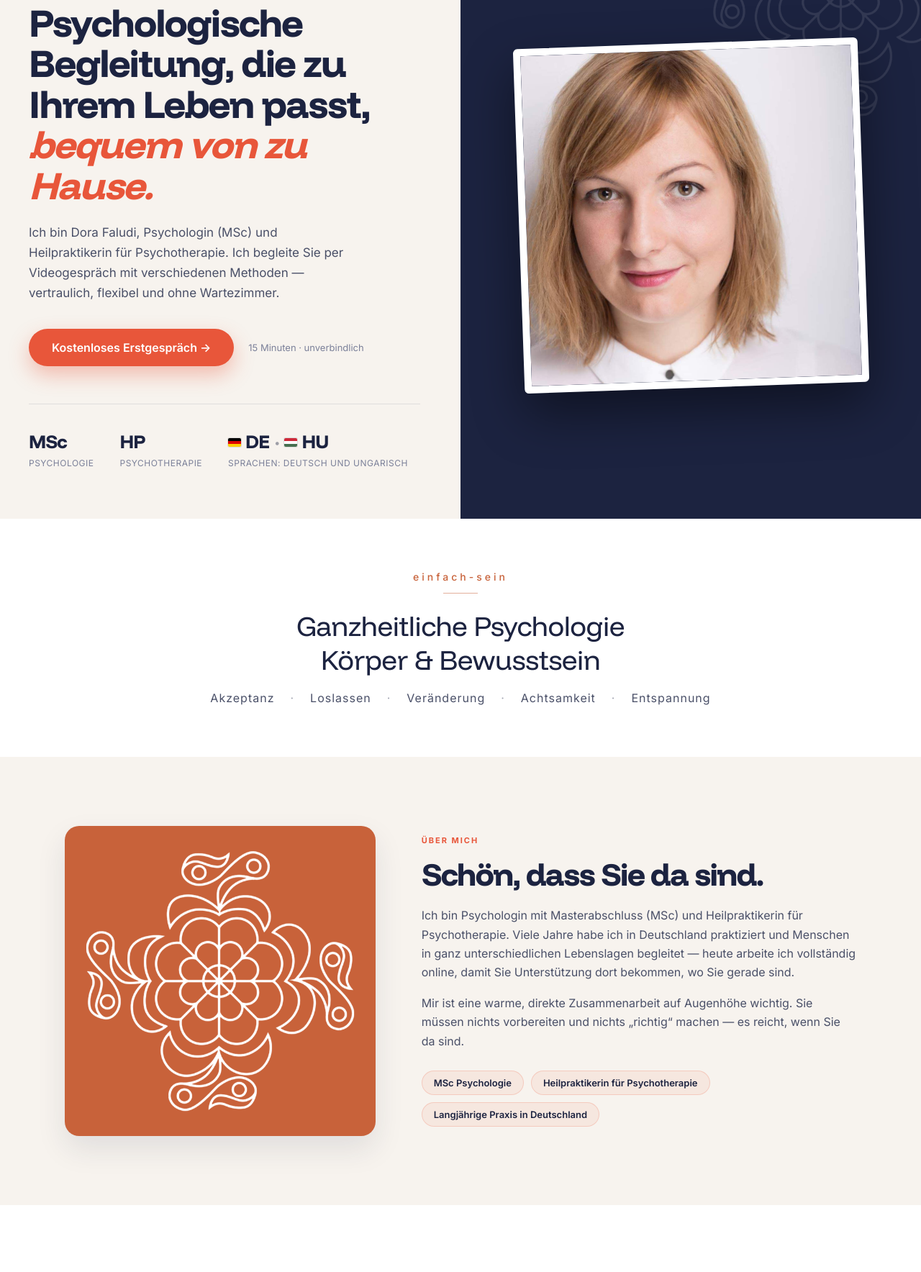
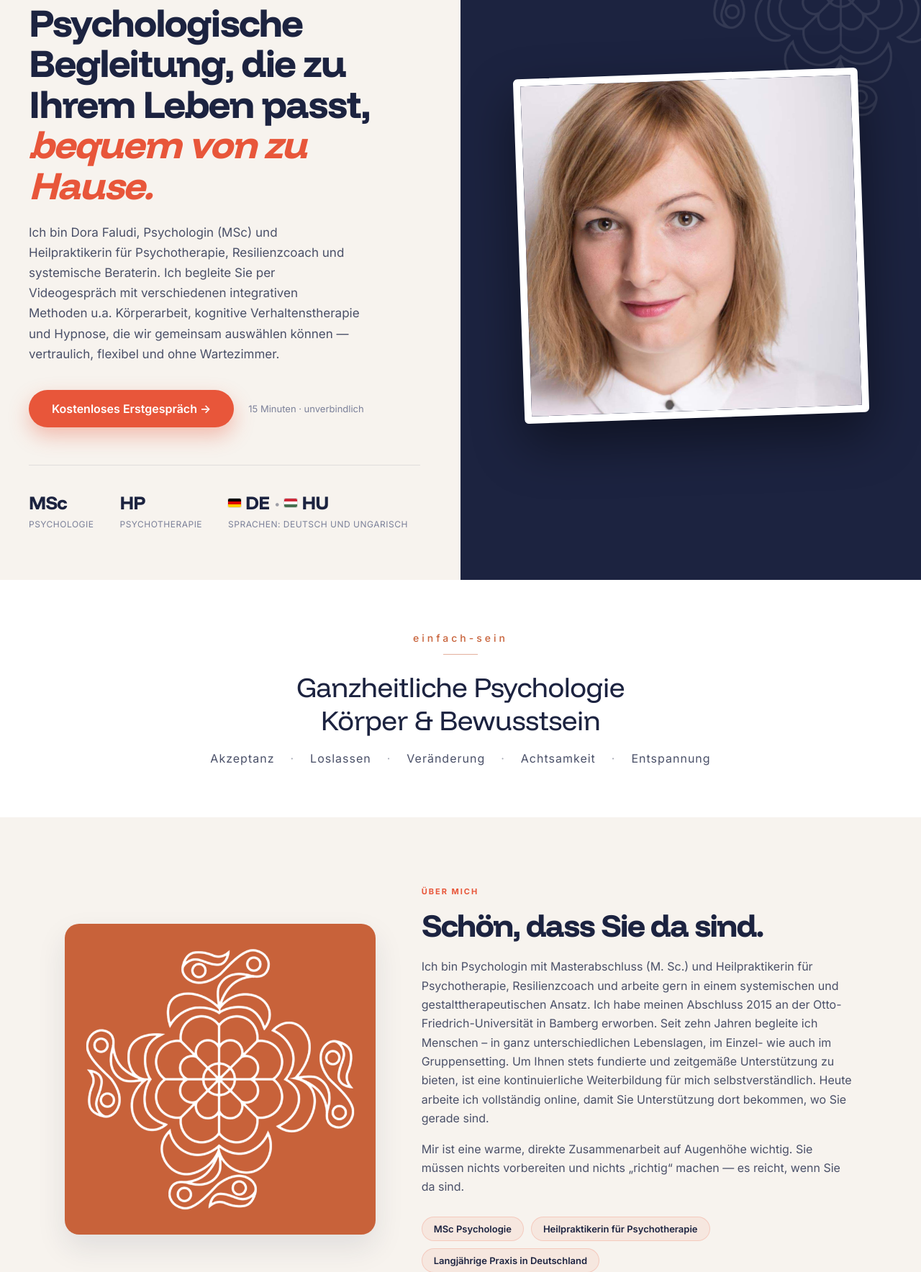
Before and after one commit to dorafaludi/praxis-dorafaludi, a plain HTML site: page index.html in a window 1280 px wide. Shown: the part 190-1958 px from the top of the page at 72% size. Drawn offline with Linux system fonts and the light colour scheme.

Commit message:
Revise hero and about sections for clarity and detail
Updated the hero section text to include additional qualifications and methods. Enhanced the about section with more detailed information about professional background and approach.

```diff
--- a/index.html
+++ b/index.html
@@ -78,7 +78,7 @@
   <div class="hero__copy">
     <span class="pill"><span class="pill__dot"></span> 100% online</span>
     <h1 class="hero__title">Psychologische Begleitung, die zu Ihrem Leben passt, <em>bequem von zu Hause.</em></h1>
-    <p class="hero__text">Ich bin Dora Faludi, Psychologin (MSc) und Heilpraktikerin für Psychotherapie. Ich begleite Sie per Videogespräch mit verschiedenen Methoden — vertraulich, flexibel und ohne Wartezimmer.</p>
+    <p class="hero__text">Ich bin Dora Faludi, Psychologin (MSc) und Heilpraktikerin für Psychotherapie, Resilienzcoach und systemische Beraterin. Ich begleite Sie per Videogespräch mit verschiedenen integrativen Methoden u.a. Körperarbeit, kognitive Verhaltenstherapie und Hypnose, die wir gemeinsam auswählen können — vertraulich, flexibel und ohne Wartezimmer.</p>
 
     <div class="hero__cta">
       <a class="btn" href="#kontakt">Kostenloses Erstgespräch →</a>
@@ -138,7 +138,11 @@
     <div>
       <div class="eyebrow">Über mich</div>
       <h2 class="h2 about__title">Schön, dass Sie da sind.</h2>
-      <p>Ich bin Psychologin mit Masterabschluss (MSc) und Heilpraktikerin für Psychotherapie. Viele Jahre habe ich in Deutschland praktiziert und Menschen in ganz unterschiedlichen Lebenslagen begleitet — heute arbeite ich vollständig online, damit Sie Unterstützung dort bekommen, wo Sie gerade sind.</p>
+      <p>Ich bin Psychologin mit Masterabschluss (M. Sc.) und Heilpraktikerin für Psychotherapie, Resilienzcoach und arbeite gern in einem systemischen und gestalttherapeutischen Ansatz. Ich habe meinen Abschluss 2015 an der Otto-Friedrich-Universität in Bamberg erworben.
+Seit zehn Jahren begleite ich Menschen – in ganz unterschiedlichen Lebenslagen, im Einzel- wie auch im Gruppensetting.
+Um Ihnen stets fundierte und zeitgemäße Unterstützung zu bieten, ist eine kontinuierliche Weiterbildung für mich selbstverständlich.
+Heute arbeite ich vollständig online, damit Sie Unterstützung dort bekommen, wo Sie gerade sind.
+</p>
       <p>Mir ist eine warme, direkte Zusammenarbeit auf Augenhöhe wichtig. Sie müssen nichts vorbereiten und nichts „richtig“ machen — es reicht, wenn Sie da sind.</p>
       <div class="about__tags">
         <span class="tag">MSc Psychologie</span>
```
